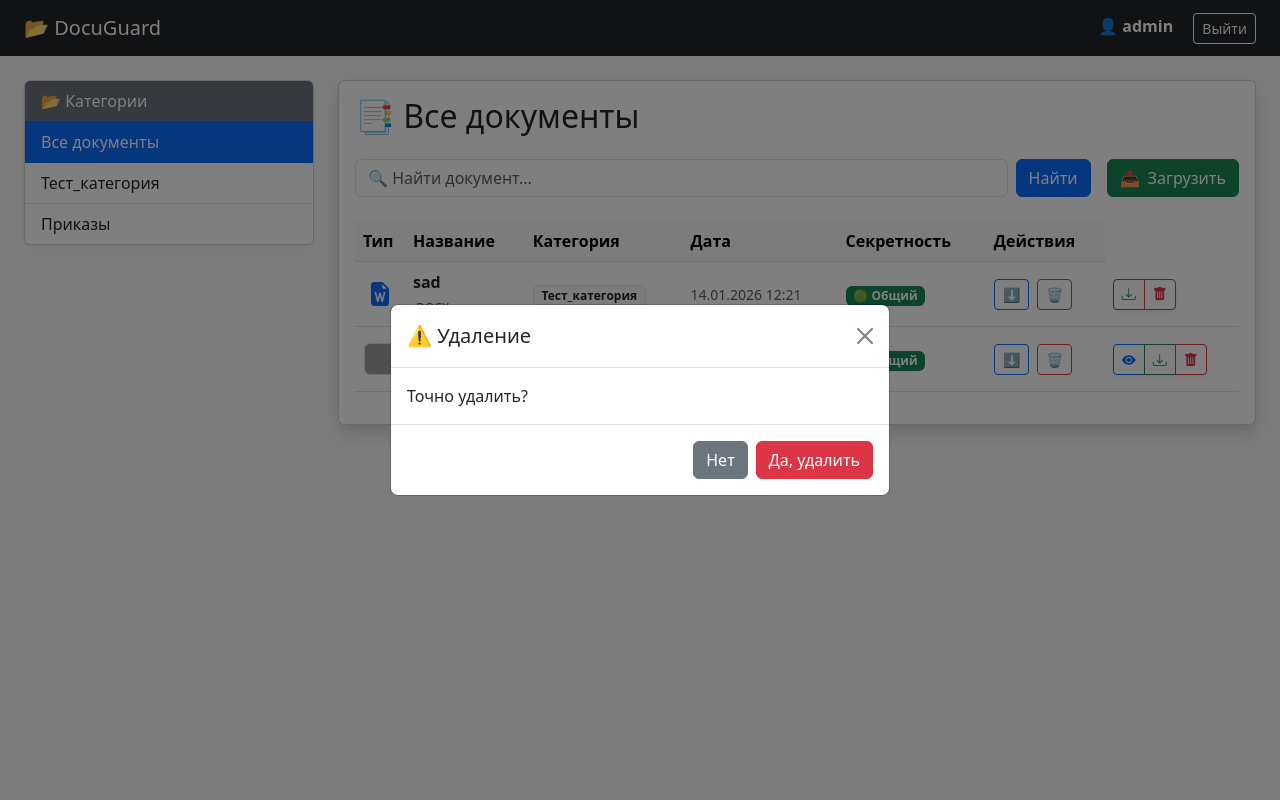
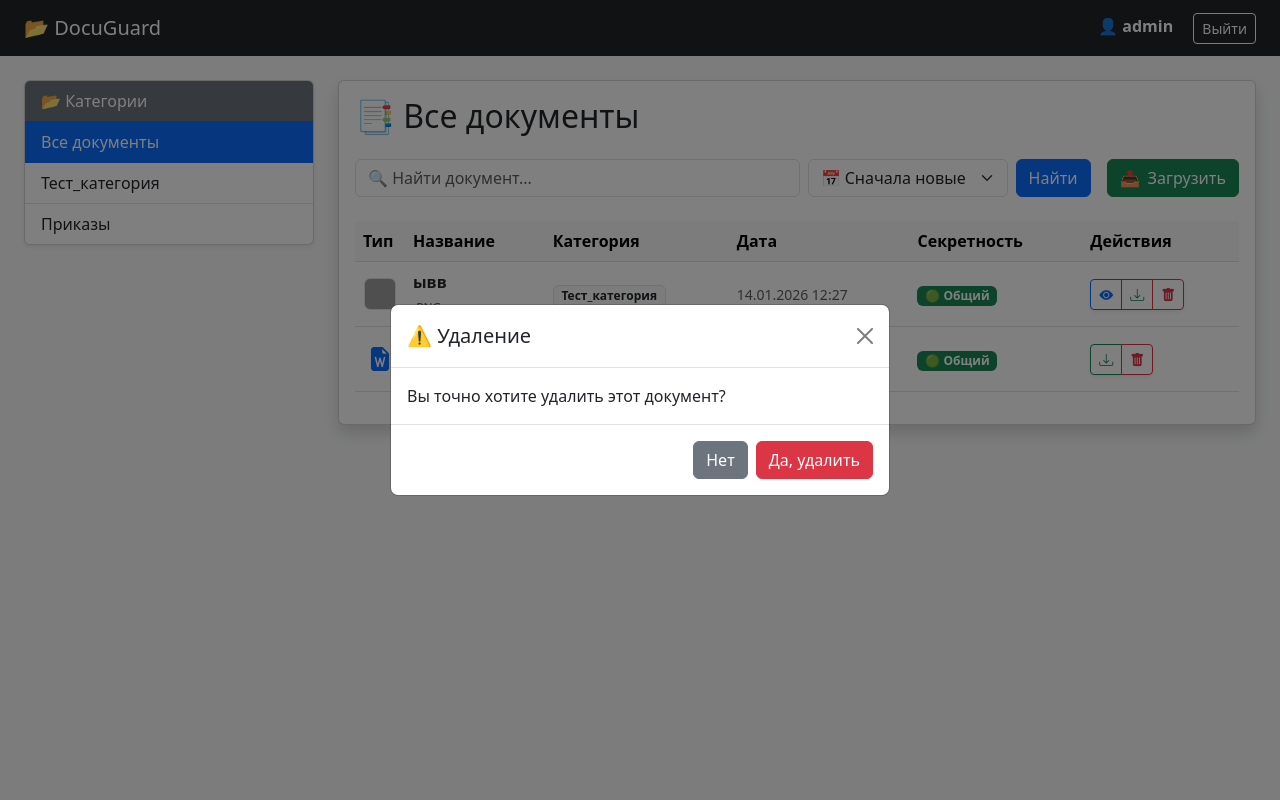
Before and after one commit to baukerrrr/DocuGuard, a Django app: page / in a window 1280 px wide, after a click on "Удалить". Run offline with Django 5.2, Linux system fonts and the light colour scheme; a user stored in the database is signed in; data comes from the database, SQL or seed files in the repository; grey boxes are pictures that could not be loaded.

Commit message:
справлена ошибка в views.py и добавлена сортировка файлов

```diff
--- a/archive_system/core/templates/core/document_list.html
+++ b/archive_system/core/templates/core/document_list.html
@@ -13,7 +13,7 @@
         <a class="navbar-brand" href="{% url 'home' %}">📂 DocuGuard</a>
         <div>
             {% if user.is_authenticated %}
-                <a href="{% url 'profile' %}" class="text-white me-3 text-decoration-none fw-bold">
+                <a href="{% url 'profile' %}" class="text-white me-3 text-decoration-none fw-bold" title="Открыть личный кабинет">
                     👤 {{ user.username }}
                 </a>
                 <form action="{% url 'logout' %}" method="post" style="display:inline;">
@@ -51,21 +51,40 @@
                     </h2>
 
                     <div class="d-flex justify-content-between mb-4">
+
                         <form method="get" class="d-flex gap-2 flex-grow-1 me-3">
-                            {% if current_category %}<input type="hidden" name="category" value="{{ current_category }}">{% endif %}
-                            <input type="text" name="q" class="form-control" placeholder="🔍 Найти документ..." value="{{ search_query }}">
+                            {% if current_category %}
+                                <input type="hidden" name="category" value="{{ current_category }}">
+                            {% endif %}
+
+                            <input type="text" name="q" class="form-control"
+                                   placeholder="🔍 Найти документ..." value="{{ search_query }}">
+
+                            <select name="sort" class="form-select" style="max-width: 200px;" onchange="this.form.submit()">
+                                <option value="date_desc" {% if current_sort == 'date_desc' %}selected{% endif %}>📅 Сначала новые</option>
+                                <option value="date_asc" {% if current_sort == 'date_asc' %}selected{% endif %}>📅 Сначала старые</option>
+                                <option value="name_asc" {% if current_sort == 'name_asc' %}selected{% endif %}>🔤 По названию (А-Я)</option>
+                                <option value="name_desc" {% if current_sort == 'name_desc' %}selected{% endif %}>🔤 По названию (Я-А)</option>
+                            </select>
+
                             <button type="submit" class="btn btn-primary">Найти</button>
-                            {% if search_query or current_category %}<a href="{% url 'home' %}" class="btn btn-outline-secondary">Сбросить</a>{% endif %}
+
+                            {% if search_query or current_category %}
+                                <a href="{% url 'home' %}" class="btn btn-outline-secondary">Сбросить</a>
+                            {% endif %}
                         </form>
+
                         {% if user.is_authenticated %}
                         <a href="{% url 'upload' %}" class="btn btn-success d-flex align-items-center gap-2 text-nowrap"><span>📤</span> Загрузить</a>
                         {% endif %}
+
                     </div>
 
                     <table class="table table-hover align-middle">
                         <thead class="table-light">
                             <tr>
-                                <th style="width: 50px;">Тип</th> <th>Название</th>
+                                <th style="width: 50px;">Тип</th>
+                                <th>Название</th>
                                 <th>Категория</th>
                                 <th>Дата</th>
                                 <th>Секретность</th>
@@ -78,19 +97,14 @@
                                 <td class="text-center">
                                     {% if doc.is_image %}
                                         <img src="{{ doc.file.url }}" alt="img" class="rounded border" style="width: 32px; height: 32px; object-fit: cover;">
-
                                     {% elif doc.get_extension == '.pdf' %}
                                         <i class="bi bi-file-earmark-pdf-fill text-danger fs-4"></i>
-
                                     {% elif doc.get_extension == '.docx' or doc.get_extension == '.doc' %}
                                         <i class="bi bi-file-earmark-word-fill text-primary fs-4"></i>
-
                                     {% elif doc.get_extension == '.xlsx' or doc.get_extension == '.xls' or doc.get_extension == '.csv' %}
                                         <i class="bi bi-file-earmark-excel-fill text-success fs-4"></i>
-
                                     {% elif doc.get_extension == '.zip' or doc.get_extension == '.rar' %}
                                         <i class="bi bi-file-earmark-zip-fill text-warning fs-4"></i>
-
                                     {% else %}
                                         <i class="bi bi-file-earmark-text text-secondary fs-4"></i>
                                     {% endif %}
@@ -98,58 +112,45 @@
 
                                 <td>
                                     <div class="fw-bold">{{ doc.title }}</div>
-                                    <small class="text-muted" style="font-size: 0.75rem;">
-                                        {{ doc.get_extension|upper }} </small>
+                                    <small class="text-muted" style="font-size: 0.75rem;">{{ doc.get_extension|upper }}</small>
                                 </td>
 
                                 <td><span class="badge bg-light text-dark border">{{ doc.category.name|default:"-" }}</span></td>
                                 <td class="text-muted small">{{ doc.uploaded_at|date:"d.m.Y H:i" }}</td>
+
                                 <td>
                                     {% if doc.security_level == 'secret' %} <span class="badge bg-danger">🔴 Секретно</span>
                                     {% elif doc.security_level == 'internal' %} <span class="badge bg-warning text-dark">🟡 Служебный</span>
                                     {% else %} <span class="badge bg-success">🟢 Общий</span> {% endif %}
                                 </td>
-                                <td>
-                                    <a href="{{ doc.file.url }}" class="btn btn-sm btn-outline-primary" target="_blank" title="Скачать">⬇</a>
-                                    {% if user == doc.uploaded_by or user.is_superuser %}
-                                        <button type="button" class="btn btn-sm btn-outline-danger ms-1" data-bs-toggle="modal" data-bs-target="#deleteModal" data-url="{% url 'delete_document' doc.id %}" title="Удалить">🗑</button>
-                                    {% endif %}
-                                </td>
 
                                 <td>
                                     <div class="btn-group btn-group-sm shadow-sm">
-
                                         {% if doc.is_image or doc.get_extension == '.pdf' %}
                                             <a href="{{ doc.file.url }}" target="_blank" class="btn btn-outline-primary" title="Просмотреть">
                                                 <i class="bi bi-eye-fill"></i>
                                             </a>
                                         {% endif %}
 
-                                        <a href="{{ doc.file.url }}" download class="btn btn-outline-success" title="Скачать файл">
+                                        <a href="{{ doc.file.url }}" download class="btn btn-outline-success" title="Скачать">
                                             <i class="bi bi-download"></i>
                                         </a>
 
                                         {% if user == doc.uploaded_by or user.is_superuser %}
-                                            <button type="button"
-                                                    class="btn btn-outline-danger"
-                                                    data-bs-toggle="modal"
-                                                    data-bs-target="#deleteModal"
-                                                    data-url="{% url 'delete_document' doc.id %}"
-                                                    title="Удалить">
+                                            <button type="button" class="btn btn-outline-danger"
+                                                    data-bs-toggle="modal" data-bs-target="#deleteModal"
+                                                    data-url="{% url 'delete_document' doc.id %}" title="Удалить">
                                                <i class="bi bi-trash-fill"></i>
                                             </button>
                                         {% endif %}
-
                                     </div>
                                 </td>
-
                             </tr>
                             {% empty %}
                             <tr><td colspan="6" class="text-center py-5 text-muted"><h4>Пусто 🍃</h4><p>В этой категории документов нет.</p></td></tr>
                             {% endfor %}
                         </tbody>
                     </table>
-
                 </div>
             </div>
         </div>
@@ -160,11 +161,12 @@
   <div class="modal-dialog modal-dialog-centered">
     <div class="modal-content">
       <div class="modal-header"><h5 class="modal-title">⚠️ Удаление</h5><button type="button" class="btn-close" data-bs-dismiss="modal"></button></div>
-      <div class="modal-body">Точно удалить?</div>
+      <div class="modal-body">Вы точно хотите удалить этот документ?</div>
       <div class="modal-footer"><button type="button" class="btn btn-secondary" data-bs-dismiss="modal">Нет</button><a href="#" id="confirmDeleteBtn" class="btn btn-danger">Да, удалить</a></div>
     </div>
   </div>
 </div>
+
 <script src="https://cdn.jsdelivr.net/npm/bootstrap@5.3.0/dist/js/bootstrap.bundle.min.js"></script>
 <script>
     const deleteModal = document.getElementById('deleteModal')
--- a/archive_system/core/views.py
+++ b/archive_system/core/views.py
@@ -29,38 +29,43 @@ def logout_view(request):
 
 
 # 3. ГЛАВНАЯ СТРАНИЦА (Список + Поиск + Категории)
+@login_required
 def document_list(request):
-    # А. БЕЗОПАСНОСТЬ: Определяем базовый список доступных документов
-    if request.user.is_superuser:
-        docs = Document.objects.all()
-    elif request.user.is_authenticated:
-        docs = Document.objects.filter(security_level__in=['public', 'internal'])
-    else:
-        docs = Document.objects.filter(security_level='public')
+    # Получаем параметры из URL
+    category_id = request.GET.get('category')
+    search_query = request.GET.get('q', '')
+    sort_param = request.GET.get('sort', 'date_desc')  # По умолчанию: сначала новые
 
-    # Б. ФИЛЬТР ПО КАТЕГОРИЯМ
-    categories = Category.objects.all()
-    category_id = request.GET.get('category')
+    # Базовый запрос
+    docs = Document.objects.all()
 
+    # Фильтрация
     if category_id:
         docs = docs.filter(category_id=category_id)
 
-    # В. ПОИСК (Строгий, через Python)
-    search_query = request.GET.get('q', '')
     if search_query:
-        query_lower = search_query.lower()
-        # Ищем только те, что начинаются с запроса
-        docs = [doc for doc in docs if doc.title.lower().startswith(query_lower)]
+        docs = docs.filter(title__icontains=search_query)
 
-    # Г. ОТПРАВКА ДАННЫХ
-    context = {
+    # СОРТИРОВКА (Логика)
+    if sort_param == 'name_asc':
+        docs = docs.order_by('title')  # А -> Я
+    elif sort_param == 'name_desc':
+        docs = docs.order_by('-title')  # Я -> А
+    elif sort_param == 'date_asc':
+        docs = docs.order_by('uploaded_at')  # Старые -> Новые
+    else:
+        docs = docs.order_by('-uploaded_at')  # Новые -> Старые (Default)
+
+    categories = Category.objects.all()
+
+    # ВАЖНО: Эта строка должна быть с отступом в 4 пробела (как переменные в начале функции)
+    return render(request, 'core/document_list.html', {
         'docs': docs,
         'categories': categories,
         'current_category': int(category_id) if category_id else None,
-        'search_query': search_query
-    }
-    return render(request, 'core/document_list.html', context)
-
+        'search_query': search_query,
+        'current_sort': sort_param
+    })
 
 # 4. ЗАГРУЗКА ДОКУМЕНТА (Upload)
 @login_required
```
